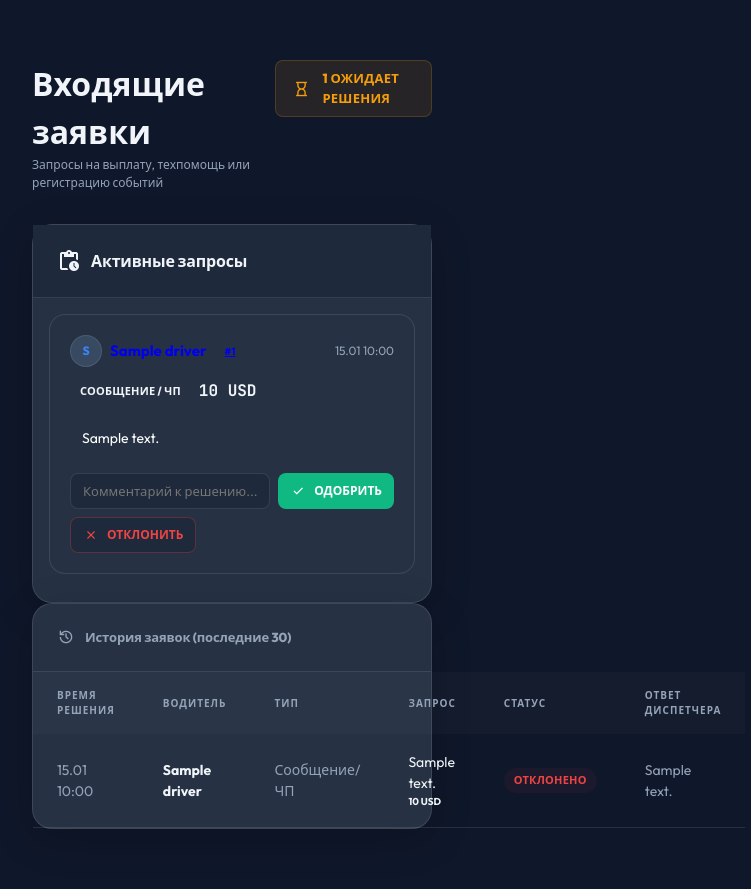
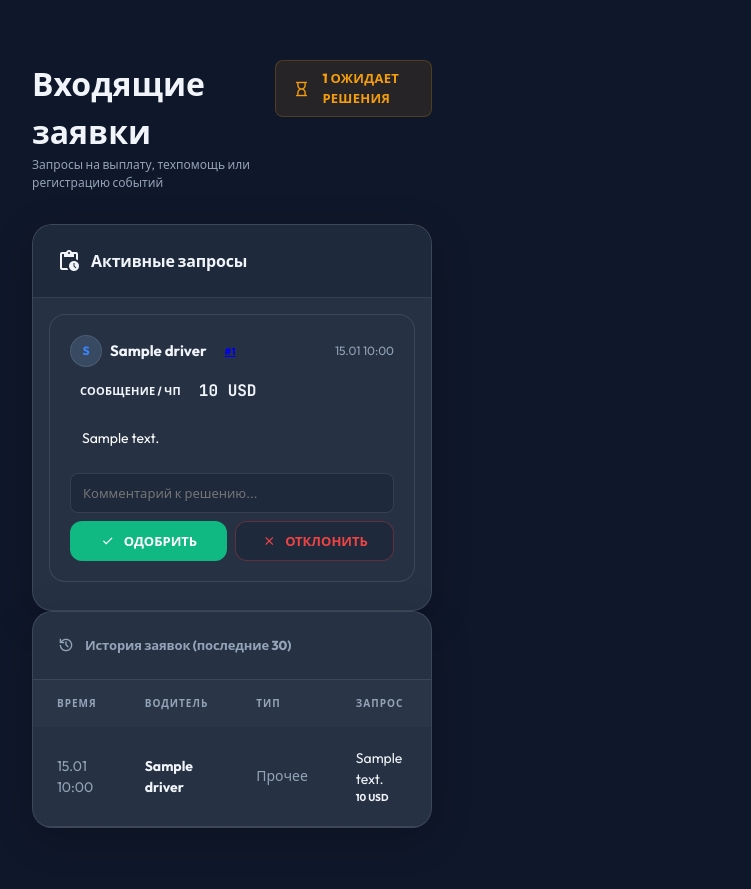
Before and after one commit to osmagulov/freight-tms, a FastAPI app: template src/web/templates/requests.html in a window 1280 px wide. Shown: the whole page, without its empty margins (408-1159 px from the left). After the commit the page ends 828 px from the top, so only its background shows below. Run offline with FastAPI, Linux system fonts and the light colour scheme; the template is opened without the code that fills it: most values are stand-ins (such as "Sample title", 1, 10 or a date in 2020); parts of the project's set-up code (start-up, migrations or seed data) failed here and were passed over; some libraries are stand-ins or nearby versions.

Commit message:
fix: requests page layout — stack buttons vertically, prevent overflow
- Change req-actions to column layout so input + buttons stack vertically
- Add overflow-x: hidden to main-wrap to prevent horizontal scroll
- Add word-break on description/comment cells
- Wrap history table in overflow-x: auto container

Co-Authored-By: Claude Opus 4.6 <noreply@anthropic.com>

```diff
--- a/src/web/templates/base.html
+++ b/src/web/templates/base.html
@@ -148,8 +148,9 @@
             margin-left: calc(var(--sidebar-width) + 24px);
             padding-top: var(--topbar-height);
             min-height: 100vh;
+            overflow-x: hidden;
         }
-        .content-container { padding: 40px; max-width: 1400px; margin: 0 auto; }
+        .content-container { padding: 40px; max-width: 1400px; margin: 0 auto; box-sizing: border-box; }
 
         /* ── Common Components ── */
         .card {
--- a/src/web/templates/requests.html
+++ b/src/web/templates/requests.html
@@ -1,6 +1,6 @@
 {% extends "base.html" %}
 {% block title %}Заявки от водителей — Freight TMS{% endblock %}
-{% block header %}📢 Очередь запросов{% endblock %}
+{% block header %}Очередь запросов{% endblock %}
 
 {% block extra_css %}
 .req-card {
@@ -10,13 +10,36 @@
     padding: 20px;
     margin-bottom: 12px;
     transition: border-color 0.2s;
+    overflow: hidden;
+    box-sizing: border-box;
+    width: 100%;
 }
 .req-card:hover { border-color: var(--primary); }
 .req-meta { display: flex; align-items: center; gap: 8px; margin-bottom: 12px; flex-wrap: wrap; }
-.req-desc { color: white; font-size: 14px; line-height: 1.5; margin: 12px 0; padding: 12px; background: var(--bg-body); border-radius: 8px; }
-.req-actions { display: flex; gap: 8px; align-items: center; flex-wrap: wrap; }
-.req-actions input[type="text"] { flex: 1; min-width: 120px; height: 36px; font-size: 13px; background: var(--surface-low); border: 1px solid var(--border); border-radius: 8px; padding: 0 12px; color: white; }
-.req-actions .btn { height: 36px; min-width: 80px; }
+.req-desc {
+    color: white; font-size: 14px; line-height: 1.5;
+    margin: 12px 0; padding: 12px;
+    background: var(--bg-body); border-radius: 8px;
+    word-break: break-word;
+}
+.req-actions {
+    display: flex; gap: 8px; align-items: stretch;
+    flex-direction: column;
+}
+.req-actions input[type="text"] {
+    width: 100%; height: 40px; font-size: 13px;
+    background: var(--surface-low); border: 1px solid var(--border);
+    border-radius: 8px; padding: 0 12px; color: white;
+    box-sizing: border-box;
+}
+.req-btns {
+    display: flex; gap: 8px;
+}
+.req-btns .btn {
+    flex: 1; height: 40px; min-width: 0;
+    font-size: 13px; font-weight: 800;
+    justify-content: center;
+}
 {% endblock %}
 
 {% block content %}
@@ -34,7 +57,7 @@
     {% endif %}
 </div>
 
-<div class="card mb-5" style="border: 1px solid var(--border);">
+<div class="card mb-5" style="border: 1px solid var(--border); overflow: hidden;">
     <div class="card-hdr" style="background: var(--surface-low);">
         <span class="card-title">
             <span class="material-symbols-outlined text-warning">pending_actions</span>
@@ -46,10 +69,10 @@
         {% for req in pending %}
         <div class="req-card">
             <div class="req-meta">
-                <div style="width: 32px; height: 32px; border-radius: 50%; background: var(--surface-highest); display: flex; align-items: center; justify-content: center; font-size: 12px; font-weight: 800; color: var(--primary); border: 1px solid var(--border);">
+                <div style="width: 32px; height: 32px; border-radius: 50%; background: var(--surface-highest); display: flex; align-items: center; justify-content: center; font-size: 12px; font-weight: 800; color: var(--primary); border: 1px solid var(--border); flex-shrink: 0;">
                     {{ req.driver.name[:1] if req.driver else 'D' }}
                 </div>
-                <a href="/panel/drivers" class="fw-bold text-white" style="text-decoration: none; font-size: 15px;">{{ req.driver.name }}</a>
+                <span class="fw-bold text-white" style="font-size: 15px;">{{ req.driver.name }}</span>
                 {% if req.trip %}
                 <a href="/panel/trips/{{ req.trip.id }}" class="badge badge-ghost" style="font-size: 10px;">#{{ req.trip.id }}</a>
                 {% endif %}
@@ -72,12 +95,14 @@
 
             <form method="post" action="/panel/requests/{{ req.id }}/resolve" class="req-actions">
                 <input type="text" name="comment" placeholder="Комментарий к решению...">
-                <button type="submit" name="action" value="APPROVE" class="btn btn-xs" style="background: var(--success); color: white; font-weight: 800;">
-                    <span class="material-symbols-outlined" style="font-size: 16px;">check</span> ОДОБРИТЬ
-                </button>
-                <button type="submit" name="action" value="REJECT" class="btn btn-xs btn-ghost" style="color: var(--danger); border-color: rgba(239, 68, 68, 0.3); font-weight: 800;">
-                    <span class="material-symbols-outlined" style="font-size: 16px;">close</span> ОТКЛОНИТЬ
-                </button>
+                <div class="req-btns">
+                    <button type="submit" name="action" value="APPROVE" class="btn" style="background: var(--success); color: white;">
+                        <span class="material-symbols-outlined" style="font-size: 16px;">check</span> ОДОБРИТЬ
+                    </button>
+                    <button type="submit" name="action" value="REJECT" class="btn btn-ghost" style="color: var(--danger); border: 1px solid rgba(239, 68, 68, 0.3);">
+                        <span class="material-symbols-outlined" style="font-size: 16px;">close</span> ОТКЛОНИТЬ
+                    </button>
+                </div>
             </form>
         </div>
         {% endfor %}
@@ -90,7 +115,7 @@
     {% endif %}
 </div>
 
-<div class="card" style="border: 1px solid var(--border);">
+<div class="card" style="border: 1px solid var(--border); overflow: hidden;">
     <div class="card-hdr">
         <span class="card-title text-muted" style="font-size: 13px;">
             <span class="material-symbols-outlined" style="font-size: 18px;">history</span>
@@ -98,16 +123,16 @@
         </span>
     </div>
     {% if history %}
-    <div class="table-wrap" style="border: none; border-radius: 0;">
+    <div style="overflow-x: auto;">
         <table class="small">
             <thead>
                 <tr>
-                    <th>ВРЕМЯ РЕШЕНИЯ</th>
+                    <th>ВРЕМЯ</th>
                     <th>ВОДИТЕЛЬ</th>
                     <th>ТИП</th>
                     <th>ЗАПРОС</th>
                     <th>СТАТУС</th>
-                    <th>ОТВЕТ ДИСПЕТЧЕРА</th>
+                    <th>ОТВЕТ</th>
                 </tr>
             </thead>
             <tbody>
@@ -116,21 +141,21 @@
                     <td class="text-muted">{{ req.resolved_at.strftime('%d.%m %H:%M') if req.resolved_at else '—' }}</td>
                     <td class="fw-bold text-white">{{ req.driver.name }}</td>
                     <td>
-                        {% if req.request_type == 'BORDER_QUEUE' %}<span class="text-muted">Граница/СВХ</span>
+                        {% if req.request_type == 'BORDER_QUEUE' %}<span class="text-muted">Граница</span>
                         {% elif req.request_type == 'PER_DIEM' %}<span class="text-muted">Суточные</span>
                         {% elif req.request_type == 'FOREIGN_EXPENSE' %}<span class="text-muted">Ин. расходы</span>
                         {% elif req.request_type == 'REPAIR' %}<span class="text-danger">Поломка</span>
-                        {% else %}<span class="text-muted">Сообщение/ЧП</span>{% endif %}
+                        {% else %}<span class="text-muted">Прочее</span>{% endif %}
                     </td>
                     <td>
-                        <div class="text-white">{{ req.description }}</div>
+                        <div class="text-white" style="max-width: 300px; word-break: break-word;">{{ req.description }}</div>
                         {% if req.amount %}<div class="text-primary fw-bold" style="font-size: 10px;">{{ req.amount }} {{ req.currency }}</div>{% endif %}
                     </td>
                     <td>
-                        {% if req.status == 'RESOLVED' %}<span class="badge badge-ghost" style="color: var(--success); background: rgba(16, 185, 129, 0.05);">Выполнено</span>
-                        {% else %}<span class="badge badge-ghost" style="color: var(--danger); background: rgba(239, 68, 68, 0.05);">Отклонено</span>{% endif %}
+                        {% if req.status == 'RESOLVED' %}<span class="badge badge-ghost" style="color: var(--success); background: rgba(16, 185, 129, 0.05);">OK</span>
+                        {% else %}<span class="badge badge-ghost" style="color: var(--danger); background: rgba(239, 68, 68, 0.05);">Отказ</span>{% endif %}
                     </td>
-                    <td class="text-muted italic">{{ req.resolution_comment or '—' }}</td>
+                    <td class="text-muted italic" style="max-width: 200px; word-break: break-word;">{{ req.resolution_comment or '—' }}</td>
                 </tr>
                 {% endfor %}
             </tbody>
```
